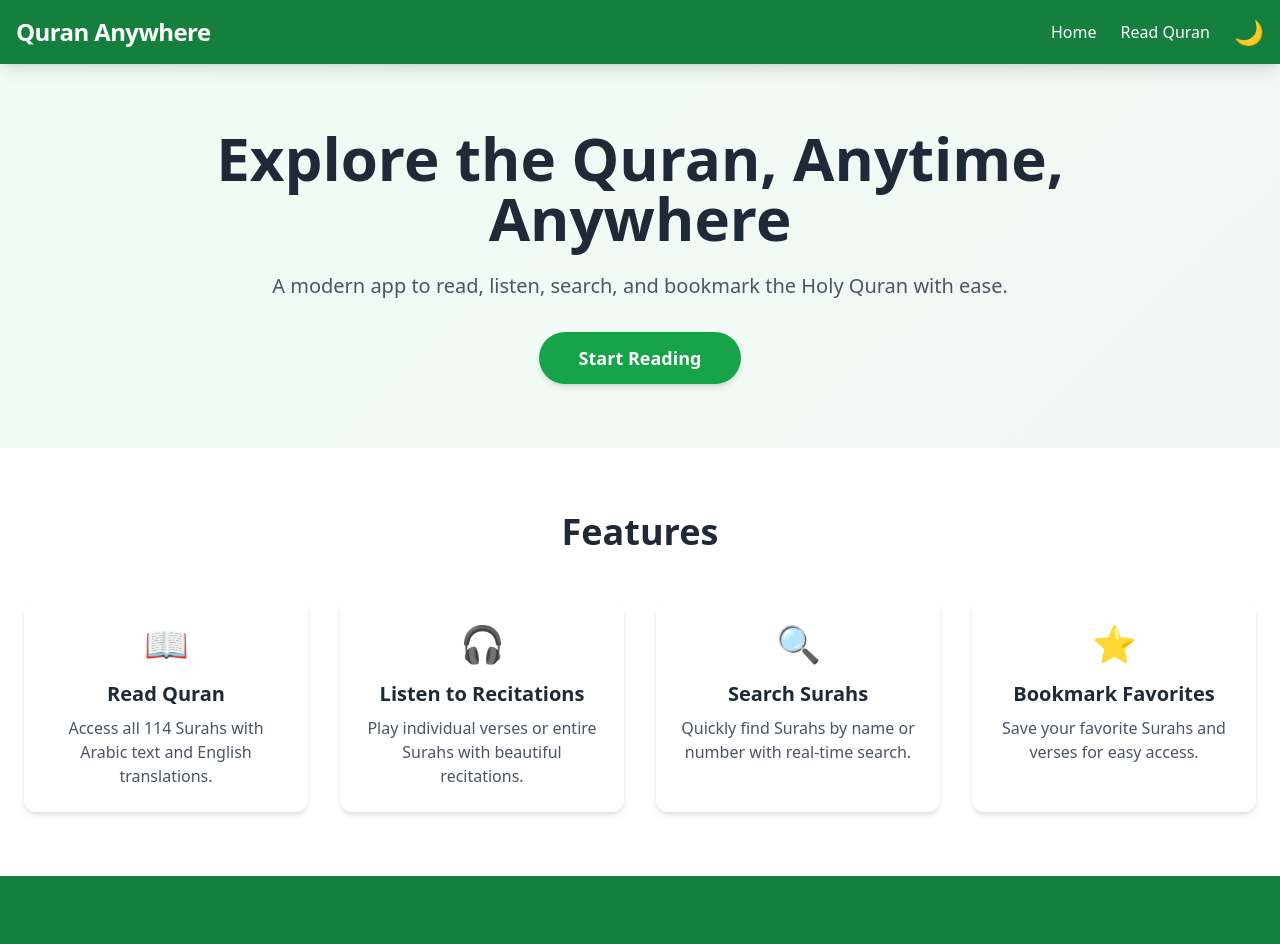
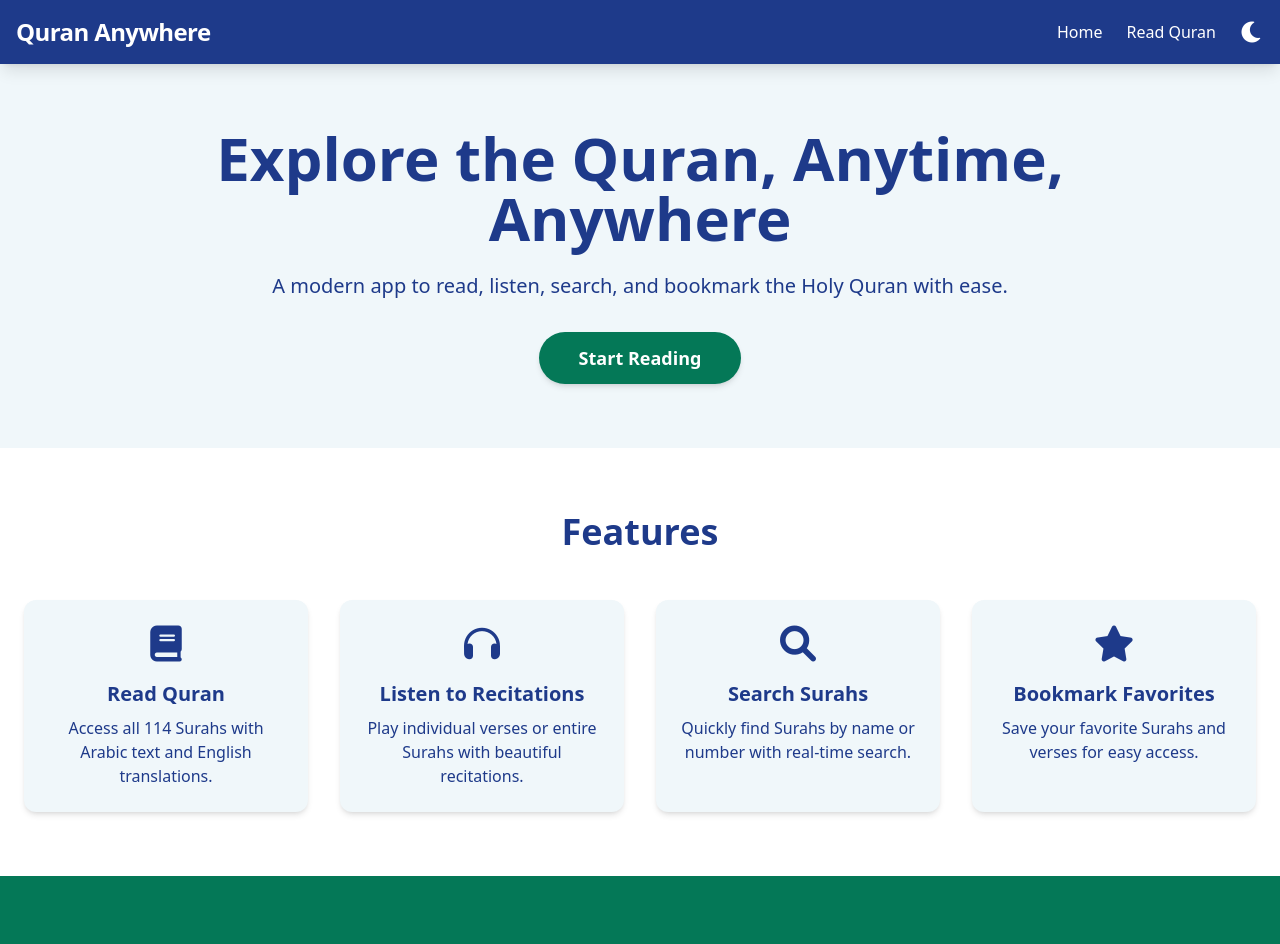
Before and after one commit to fmuiin/qurananywhere, a Vue app: page / in a window 1280 px wide. Shown: the top 944 px of the page. Built offline with nearby package versions, Linux system fonts and the light colour scheme; a web font is replaced by a local one.

Commit message:
add styling

```diff
--- a/src/views/Home.vue
+++ b/src/views/Home.vue
@@ -1,14 +1,14 @@
 <template>
-    <div class="home flex flex-col min-h-screen" :class="darkMode ? 'bg-gray-900 text-white' : 'bg-gradient-to-br from-green-50 to-gray-100'">
+    <div class="home flex flex-col min-h-screen transition-colors duration-300" :class="darkMode ? 'bg-dark-bg text-dark-text' : 'bg-light-bg text-light-text'">
       <!-- Navbar -->
-      <nav class="bg-green-700 text-white p-4 shadow-lg sticky top-0 z-10" :class="darkMode ? 'bg-gray-800' : 'bg-green-700'">
+      <nav class="p-4 shadow-lg sticky top-0 z-10 transition-colors duration-300" :class="darkMode ? 'bg-dark-nav' : 'bg-primary-blue'">
         <div class="container mx-auto flex justify-between items-center">
-          <h1 class="text-2xl font-bold tracking-tight">Quran Anywhere</h1>
+          <h1 class="text-2xl font-bold tracking-tight text-white">Quran Anywhere</h1>
           <div class="space-x-6 flex items-center">
-            <router-link to="/" class="hover:text-green-200 transition duration-300">Home</router-link>
-            <router-link to="/quran" class="hover:text-green-200 transition duration-300">Read Quran</router-link>
-            <button @click="toggleDarkMode" class="text-2xl" :class="darkMode ? 'text-yellow-400' : 'text-gray-200'">
-              {{ darkMode ? '☀️' : '🌙' }}
+            <router-link to="/" class="text-white hover:text-secondary-green transition duration-300">Home</router-link>
+            <router-link to="/quran" class="text-white hover:text-secondary-green transition duration-300">Read Quran</router-link>
+            <button @click="toggleDarkMode" class="text-2xl" :class="darkMode ? 'text-accent-gold' : 'text-white'">
+              <i :class="darkMode ? 'fas fa-sun' : 'fas fa-moon'"></i>
             </button>
           </div>
         </div>
@@ -17,15 +17,15 @@
       <!-- Hero Section -->
       <section class="flex-grow flex items-center justify-center py-16 px-6">
         <div class="text-center max-w-4xl mx-auto animate-fade-in">
-          <h1 class="text-5xl md:text-6xl font-extrabold mb-6 leading-tight" :class="darkMode ? 'text-white' : 'text-gray-800'">
+          <h1 class="text-5xl md:text-6xl font-extrabold mb-6 leading-tight" :class="darkMode ? 'text-white' : 'text-primary-blue'">
             Explore the Quran, Anytime, Anywhere
           </h1>
-          <p class="text-xl mb-8" :class="darkMode ? 'text-gray-300' : 'text-gray-600'">
+          <p class="text-xl mb-8 font-light" :class="darkMode ? 'text-dark-text' : 'text-light-text'">
             A modern app to read, listen, search, and bookmark the Holy Quran with ease.
           </p>
           <router-link
             to="/quran"
-            class="inline-block bg-green-600 text-white py-3 px-10 rounded-full hover:bg-green-700 transition duration-300 shadow-md hover:shadow-lg text-lg font-semibold"
+            class="inline-block bg-secondary-green text-white py-3 px-10 rounded-full hover:bg-primary-blue transition duration-300 shadow-md hover:shadow-lg text-lg font-semibold"
           >
             Start Reading
           </router-link>
@@ -33,51 +33,49 @@
       </section>
 
       <!-- Features Section -->
-      <section class="py-16" :class="darkMode ? 'bg-gray-800' : 'bg-white'">
+      <section class="py-16 transition-colors duration-300" :class="darkMode ? 'bg-dark-nav' : 'bg-white'">
         <div class="container mx-auto px-6">
-          <h2 class="text-4xl font-bold text-center mb-12" :class="darkMode ? 'text-white' : 'text-gray-800'">Features</h2>
+          <h2 class="text-4xl font-bold text-center mb-12" :class="darkMode ? 'text-white' : 'text-primary-blue'">Features</h2>
           <div class="grid grid-cols-1 md:grid-cols-2 lg:grid-cols-4 gap-8">
-            <div class="text-center p-6 rounded-xl shadow-md hover:shadow-xl transition duration-300 transform hover:-translate-y-1" :class="darkMode ? 'bg-gray-700' : 'bg-white'">
-              <div class="text-green-600 text-4xl mb-4">📖</div>
-              <h3 class="text-xl font-semibold mb-2" :class="darkMode ? 'text-white' : 'text-gray-800'">Read Quran</h3>
-              <p :class="darkMode ? 'text-gray-300' : 'text-gray-600'">Access all 114 Surahs with Arabic text and English translations.</p>
+            <div class="text-center p-6 rounded-xl shadow-md hover:shadow-xl transition duration-300 transform hover:-translate-y-1" :class="darkMode ? 'bg-dark-bg' : 'bg-light-bg'">
+              <div class="text-secondary-green text-4xl mb-4"><i class="fas fa-book"></i></div>
+              <h3 class="text-xl font-semibold mb-2" :class="darkMode ? 'text-white' : 'text-primary-blue'">Read Quran</h3>
+              <p :class="darkMode ? 'text-dark-text' : 'text-light-text'">Access all 114 Surahs with Arabic text and English translations.</p>
             </div>
-            <div class="text-center p-6 rounded-xl shadow-md hover:shadow-xl transition duration-300 transform hover:-translate-y-1" :class="darkMode ? 'bg-gray-700' : 'bg-white'">
-              <div class="text-green-600 text-4xl mb-4">🎧</div>
-              <h3 class="text-xl font-semibold mb-2" :class="darkMode ? 'text-white' : 'text-gray-800'">Listen to Recitations</h3>
-              <p :class="darkMode ? 'text-gray-300' : 'text-gray-600'">Play individual verses or entire Surahs with beautiful recitations.</p>
+            <div class="text-center p-6 rounded-xl shadow-md hover:shadow-xl transition duration-300 transform hover:-translate-y-1" :class="darkMode ? 'bg-dark-bg' : 'bg-light-bg'">
+              <div class="text-secondary-green text-4xl mb-4"><i class="fas fa-headphones"></i></div>
+              <h3 class="text-xl font-semibold mb-2" :class="darkMode ? 'text-white' : 'text-primary-blue'">Listen to Recitations</h3>
+              <p :class="darkMode ? 'text-dark-text' : 'text-light-text'">Play individual verses or entire Surahs with beautiful recitations.</p>
             </div>
-            <div class="text-center p-6 rounded-xl shadow-md hover:shadow-xl transition duration-300 transform hover:-translate-y-1" :class="darkMode ? 'bg-gray-700' : 'bg-white'">
-              <div class="text-green-600 text-4xl mb-4">🔍</div>
-              <h3 class="text-xl font-semibold mb-2" :class="darkMode ? 'text-white' : 'text-gray-800'">Search Surahs</h3>
-              <p :class="darkMode ? 'text-gray-300' : 'text-gray-600'">Quickly find Surahs by name or number with real-time search.</p>
+            <div class="text-center p-6 rounded-xl shadow-md hover:shadow-xl transition duration-300 transform hover:-translate-y-1" :class="darkMode ? 'bg-dark-bg' : 'bg-light-bg'">
+              <div class="text-secondary-green text-4xl mb-4"><i class="fas fa-search"></i></div>
+              <h3 class="text-xl font-semibold mb-2" :class="darkMode ? 'text-white' : 'text-primary-blue'">Search Surahs</h3>
+              <p :class="darkMode ? 'text-dark-text' : 'text-light-text'">Quickly find Surahs by name or number with real-time search.</p>
             </div>
-            <div class="text-center p-6 rounded-xl shadow-md hover:shadow-xl transition duration-300 transform hover:-translate-y-1" :class="darkMode ? 'bg-gray-700' : 'bg-white'">
-              <div class="text-green-600 text-4xl mb-4">⭐</div>
-              <h3 class="text-xl font-semibold mb-2" :class="darkMode ? 'text-white' : 'text-gray-800'">Bookmark Favorites</h3>
-              <p :class="darkMode ? 'text-gray-300' : 'text-gray-600'">Save your favorite Surahs and verses for easy access.</p>
+            <div class="text-center p-6 rounded-xl shadow-md hover:shadow-xl transition duration-300 transform hover:-translate-y-1" :class="darkMode ? 'bg-dark-bg' : 'bg-light-bg'">
+              <div class="text-secondary-green text-4xl mb-4"><i class="fas fa-star"></i></div>
+              <h3 class="text-xl font-semibold mb-2" :class="darkMode ? 'text-white' : 'text-primary-blue'">Bookmark Favorites</h3>
+              <p :class="darkMode ? 'text-dark-text' : 'text-light-text'">Save your favorite Surahs and verses for easy access.</p>
             </div>
           </div>
         </div>
       </section>
 
       <!-- Call to Action -->
-      <section class="py-16 bg-green-700 text-white text-center" :class="darkMode ? 'bg-gray-700' : 'bg-green-700'">
+      <section class="py-16 text-center transition-colors duration-300" :class="darkMode ? 'bg-dark-nav text-white' : 'bg-secondary-green text-white'">
         <h3 class="text-3xl font-semibold mb-4">Ready to Begin?</h3>
-        <p class="text-lg mb-6 max-w-xl mx-auto" :class="darkMode ? 'text-gray-200' : 'text-white'">
-          Dive into the Quran with a seamless and intuitive experience.
-        </p>
+        <p class="text-lg mb-6 max-w-xl mx-auto">Dive into the Quran with a seamless and intuitive experience.</p>
         <router-link
           to="/quran"
-          class="inline-block bg-white text-green-700 py-3 px-10 rounded-full hover:bg-gray-100 transition duration-300 shadow-md hover:shadow-lg text-lg font-semibold"
-          :class="darkMode ? 'bg-gray-800 text-green-400' : 'bg-white text-green-700'"
+          class="inline-block bg-primary-blue text-white py-3 px-10 rounded-full hover:bg-primary-blue transition duration-300 shadow-md hover:shadow-lg text-lg font-semibold"
+          :class="darkMode ? 'text-dark-nav bg-secondary-green' : 'text-secondary-green hover:bg-primary-blue hover:text-white'"
         >
           Explore Now
         </router-link>
       </section>
 
       <!-- Footer -->
-      <footer class="p-6 text-center" :class="darkMode ? 'bg-gray-800 text-gray-300' : 'bg-gray-900 text-white'">
+      <footer class="p-6 text-center transition-colors duration-300" :class="darkMode ? 'bg-dark-bg text-dark-text' : 'bg-primary-blue text-white'">
         <p class="text-sm">© 2025 Quran Anywhere. Built with Vue.js.</p>
       </footer>
     </div>
@@ -107,6 +105,15 @@
   </script>
 
   <style scoped>
+  .bg-primary-blue { background-color: #1E3A8A; }
+  .bg-secondary-green { background-color: #047857; }
+  .text-light-text { color: #1E3A8A; }
+  .bg-light-bg { background-color: #F0F7FA; }
+  .bg-dark-bg { background-color: #1F2937; }
+  .bg-dark-nav { background-color: #374151; }
+  .text-dark-text { color: #E5E7EB; }
+  .text-accent-gold { color: #D4AF37; }
+
   @keyframes fadeIn {
     from { opacity: 0; transform: translateY(20px); }
     to { opacity: 1; transform: translateY(0); }
```
Also changed, not shown: src/views/Quran.vue (+36 -27 lines).
